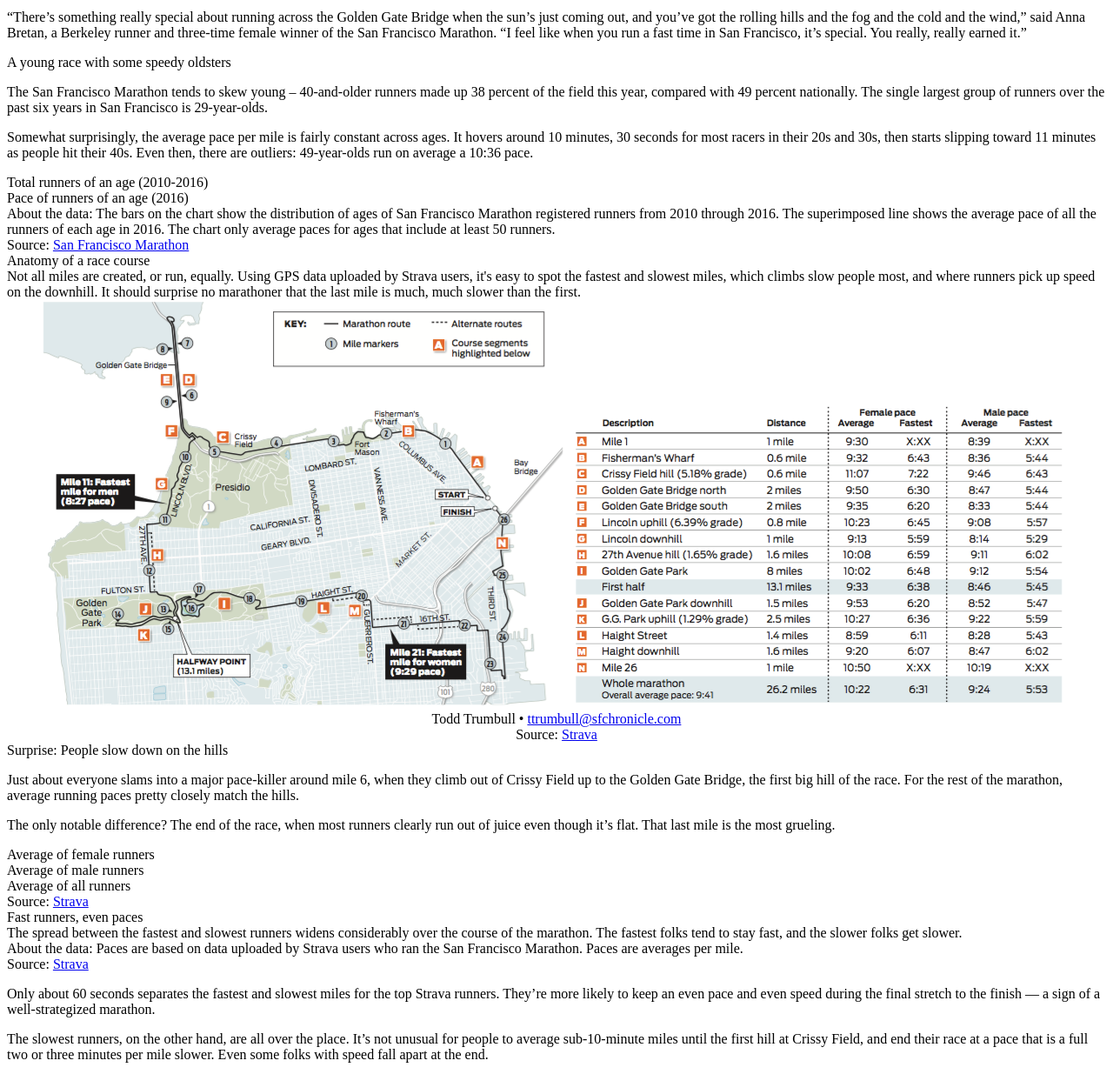
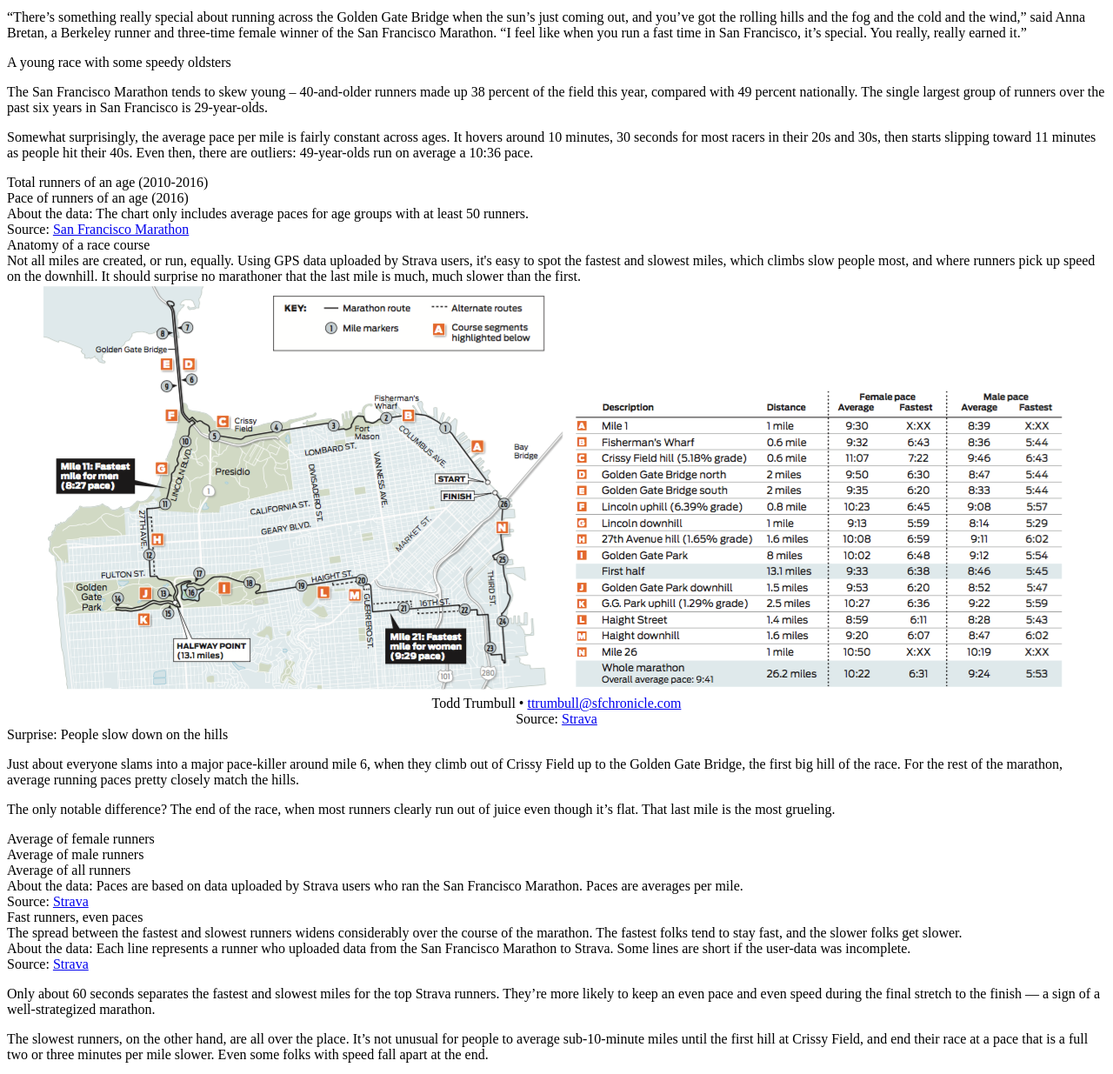
Before and after one commit to sfchronicle/sfmarathon, a website with bundled scripts: page src/index.html in a window 1280 px wide. Shown: the part 639-1874 px from the top of the page at 87% size. Built offline with nearby package versions, Linux system fonts and the light colour scheme; grey boxes are pictures that could not be loaded; files whose address does not match are found by name.

Commit message:
fixed things

```diff
--- a/src/index.html
+++ b/src/index.html
@@ -68,7 +68,7 @@
           <div class="line-swath"><div class="legend-text">Pace of runners of an age (2016)</div></div>
         </div>
         <div id="age-distribution-bars" class="age-distribution-bars"></div>
-        <div class="source top">About the data: The bars on the chart show the distribution of ages of San Francisco Marathon registered runners from 2010 through 2016. The superimposed line shows the average pace of all the runners of each age in 2016. The chart only average paces for ages that include at least 50 runners.</div>
+        <div class="source top">About the data: The chart only includes average paces for age groups with at least 50 runners.</div>
         <div class="source">Source: <a href="http://www.thesfmarathon.com/race-results-and-photos/" target="_blank">San Francisco Marathon</a></div>
       </div>
 
@@ -78,8 +78,7 @@
         <div style="text-align: center; width: 100%; clear: both; overflow: auto;">
           <img id="map" src="./assets/photos/map.png">
           <img id="table" src="./assets/photos/table.png">
-          <div class="credit">Todd Trumbull &bull; <a href="mailto:ttrumbull@sfchronicle.com">ttrumbull@sfchronicle.com</a></div>
-          <div class="source">Source: <a href="https://www.strava.com/running-races/2016-san-francisco-marathon-2016" target="_blank">Strava</a></div>
+          <div class="source">Todd Trumbull &bull; <a href="mailto:ttrumbull@sfchronicle.com">ttrumbull@sfchronicle.com</a><br>Source: <a href="https://www.strava.com/running-races/2016-san-francisco-marathon-2016" target="_blank">Strava</a></div>
         </div>
       </div>
 
@@ -95,6 +94,7 @@
           <div class="overall-swath"><div class="legend-text">Average of all runners</div></div>
         </div>
         <div id="pace-line-chart" class="pace-line-chart"></div>
+        <div class="source top">About the data: Paces are based on data uploaded by Strava users who ran the San Francisco Marathon. Paces are averages per mile.</div>
         <div class="source">Source: <a href="https://www.strava.com/running-races/2016-san-francisco-marathon-2016" target="_blank">Strava</a></div>
       </div>
 
@@ -102,7 +102,7 @@
         <div class="hed">Fast runners, even paces</div>
         <div class="chatter">The spread between the fastest and slowest runners widens considerably over the course of the marathon. The fastest folks tend to stay fast, and the slower folks get slower.</div>
         <div id="timing-lines" class="timing-lines"></div>
-        <div class="source top">About the data: Paces are based on data uploaded by Strava users who ran the San Francisco Marathon. Paces are averages per mile.</div>
+        <div class="source top">About the data: Each line represents a runner who uploaded data from the San Francisco Marathon to Strava. Some lines are short if the user-data was incomplete.</div>
         <div class="source">Source: <a href="https://www.strava.com/running-races/2016-san-francisco-marathon-2016" target="_blank">Strava</a></div>
       </div>
 
```
